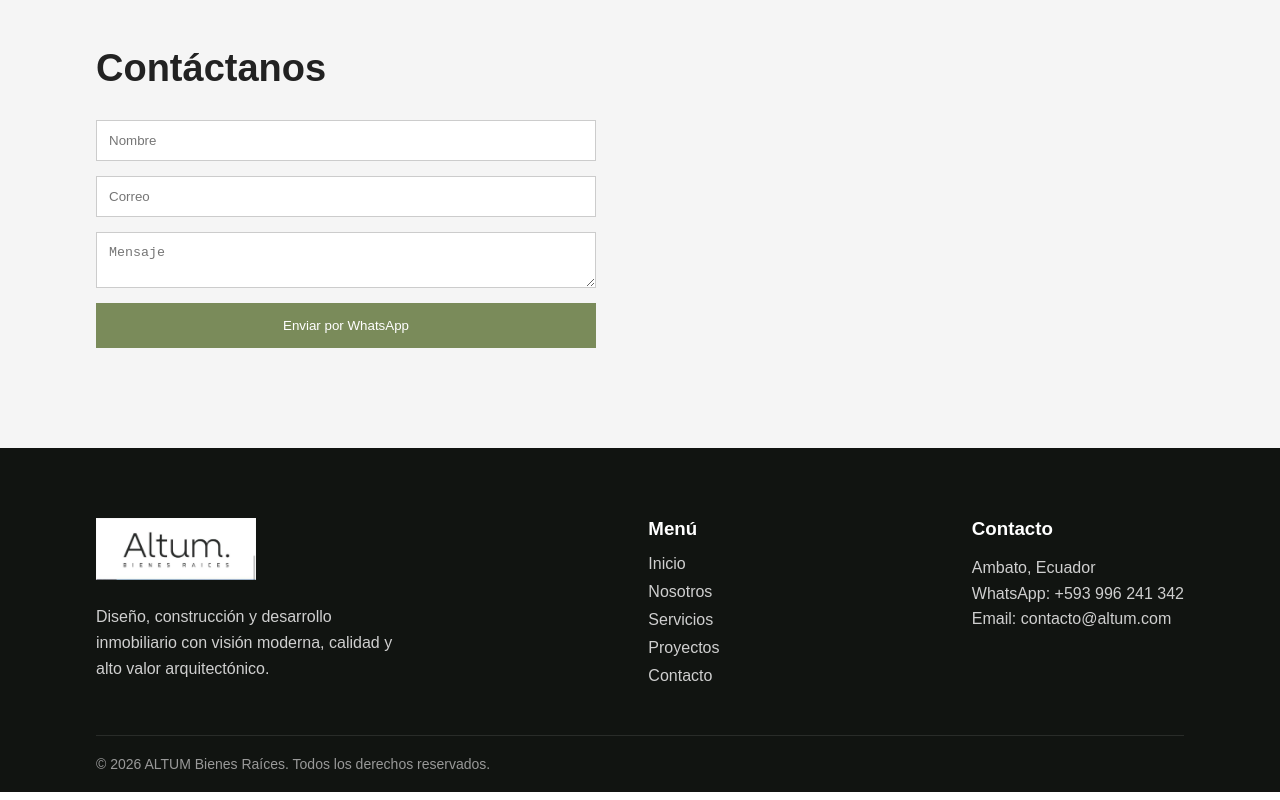
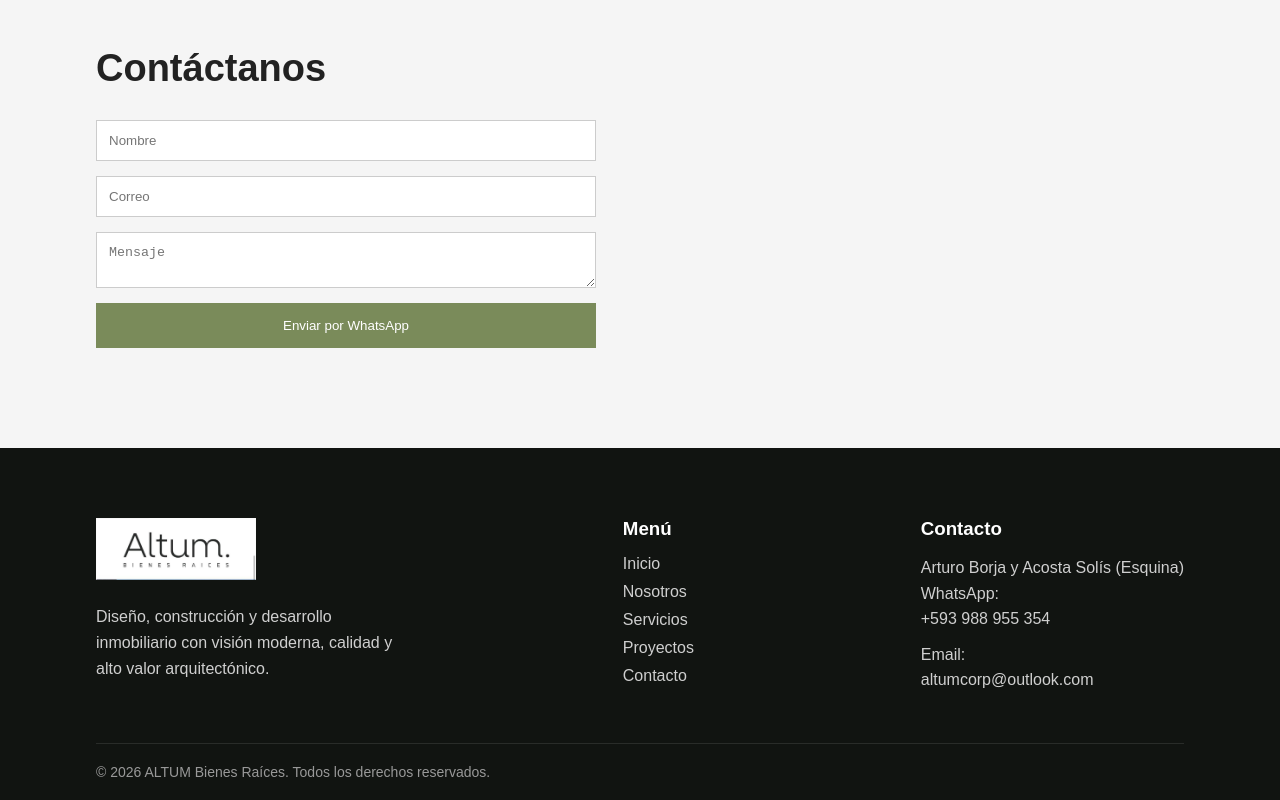
Before and after one commit to axelbayas77/altum-web, a plain HTML site: page index.html in a window 1280 px wide. Shown: the part 3190-3990 px from the top of the page. Drawn offline with Linux system fonts and the light colour scheme.

Commit message:
Actualizacion de contacto

```diff
--- a/index.html
+++ b/index.html
@@ -228,10 +228,8 @@
 
             <div class="footer-col">
                 <h3>Contacto</h3>
-                <p>Ambato, Ecuador</p>
-                <p>WhatsApp: +593 996 241 342</p>
-                <p>Email: contacto@altum.com</p>
-            </div>
+                <p>Arturo Borja y Acosta Solís (Esquina)</p>
+<p>WhatsApp: <a href="https://wa.me/593988955354" target="_blank">+593 988 955 354</a></p><p>Email: <a href="mailto:altumcorp@outlook.com">altumcorp@outlook.com</a></p>            </div>
 
         </div>
 
@@ -240,7 +238,7 @@
         </div>
     </footer>
 
-    <a href="https://wa.me/593996241342" class="whatsapp" target="_blank">
+    <a href="https://wa.me/593988955354" class="whatsapp" target="_blank">
         <span>WhatsApp</span>
     </a>
     <div id="lightbox" class="lightbox">
--- a/script.js
+++ b/script.js
@@ -163,8 +163,7 @@ formularioContacto.addEventListener("submit", function (e) {
   const mensaje = document.getElementById("mensaje").value;
 
   const texto = `Hola, soy ${nombre}. Mi correo es ${correo}. Quiero información sobre: ${mensaje}`;
-  const numero = "593996241342";
-
+  const numero = "593988955354";
   const url = `https://wa.me/${numero}?text=${encodeURIComponent(texto)}`;
 
   window.open(url, "_blank");
```
